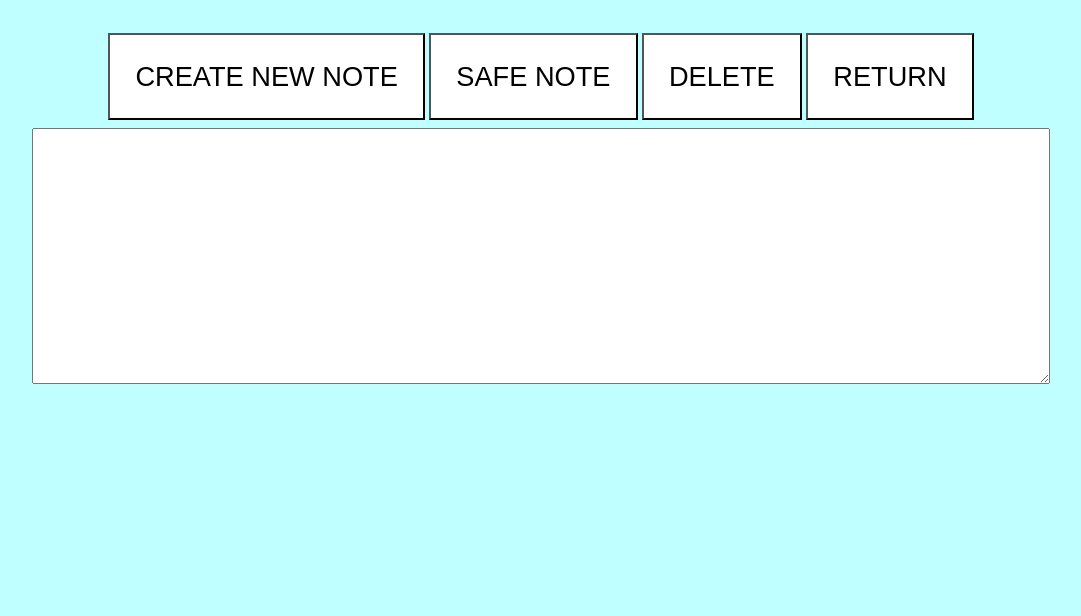
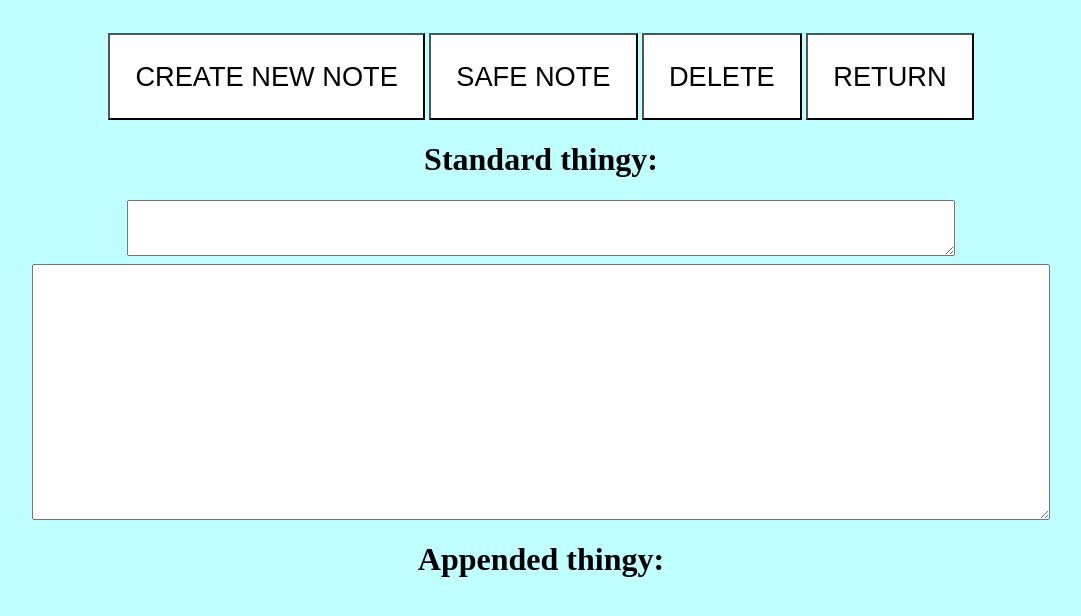
Before and after one commit to Nikovic/smartphone-app, a plain HTML site: page index.html in a window 1280 px wide. Both pictures are taken after a click on the button "CREATE NEW NOTE". Shown: the whole page, without its empty margins (99-1180 px from the left). Drawn offline with Linux system fonts and the light colour scheme.

Commit message:
Added two h1s to distinguish notes

```diff
--- a/JS/logic.js
+++ b/JS/logic.js
@@ -41,6 +41,9 @@ function backbuttonBehavior() {
 }
 
 /*function newNote(){
+var titleTextArea;
+var contentTextArea;
+
 'blablabla_textarea'.focus();
 }
 */
--- a/index.html
+++ b/index.html
@@ -22,9 +22,13 @@
             <button class="button" onclick="deleteNote()">DELETE</button>
             <button class="button" onclick="switchVisibleSite('homepage')">RETURN</button>
         </div>
-        <div id="note"
-        <textarea id="newNoteTitle" class="textArea" maxlength="500" rows="2"></textarea>
-        <textarea id="newNoteContent" class="textArea" maxlength="10000" rows="10"></textarea>
+        <div id="note">
+            <h1>Standard thingy:</h1>
+            <textarea id="newNoteTitle" class="textArea" maxlength="500" rows="2">
+            </textarea>
+            <textarea id="newNoteContent" class="textArea" maxlength="10000" rows="10"></textarea>
+            <h1>Appended thingy:</h1>
+        </div>
     </div>
     <div id="viewNote" class="site"></div>
 </body>
```
